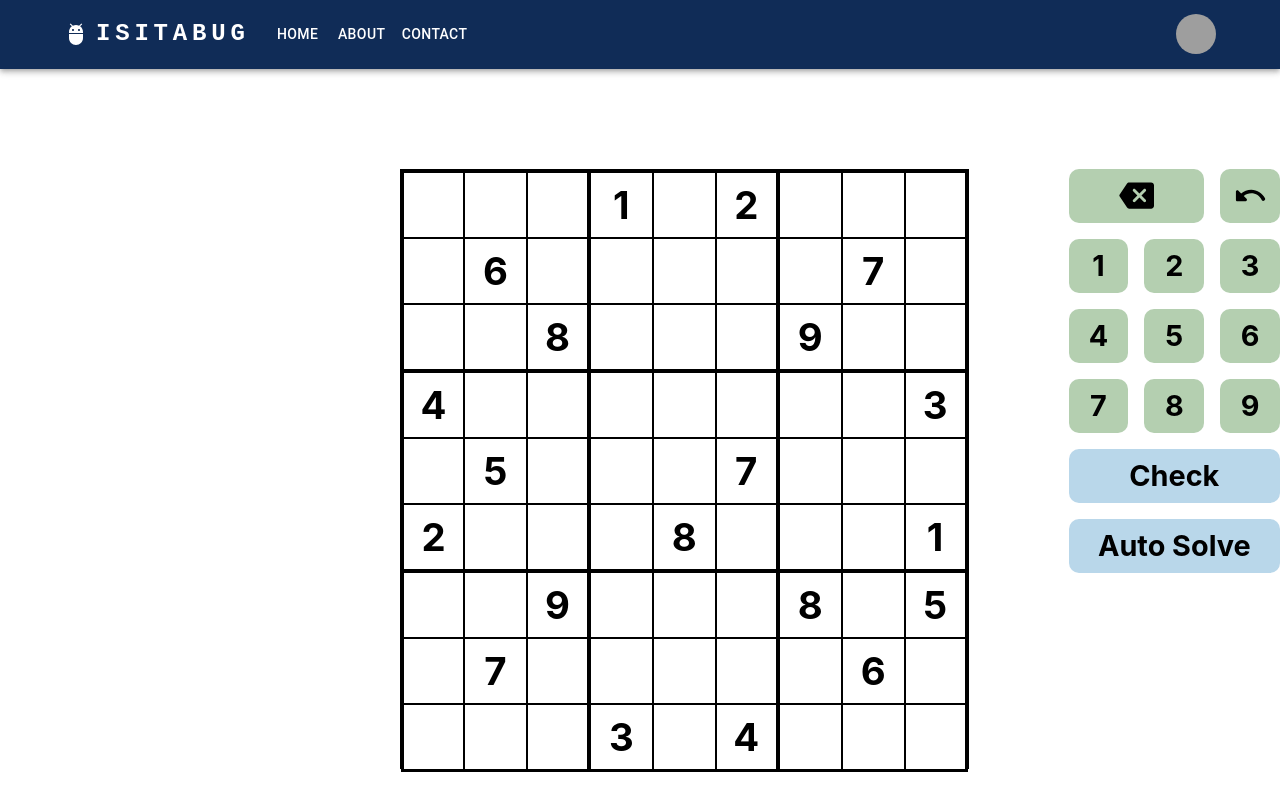
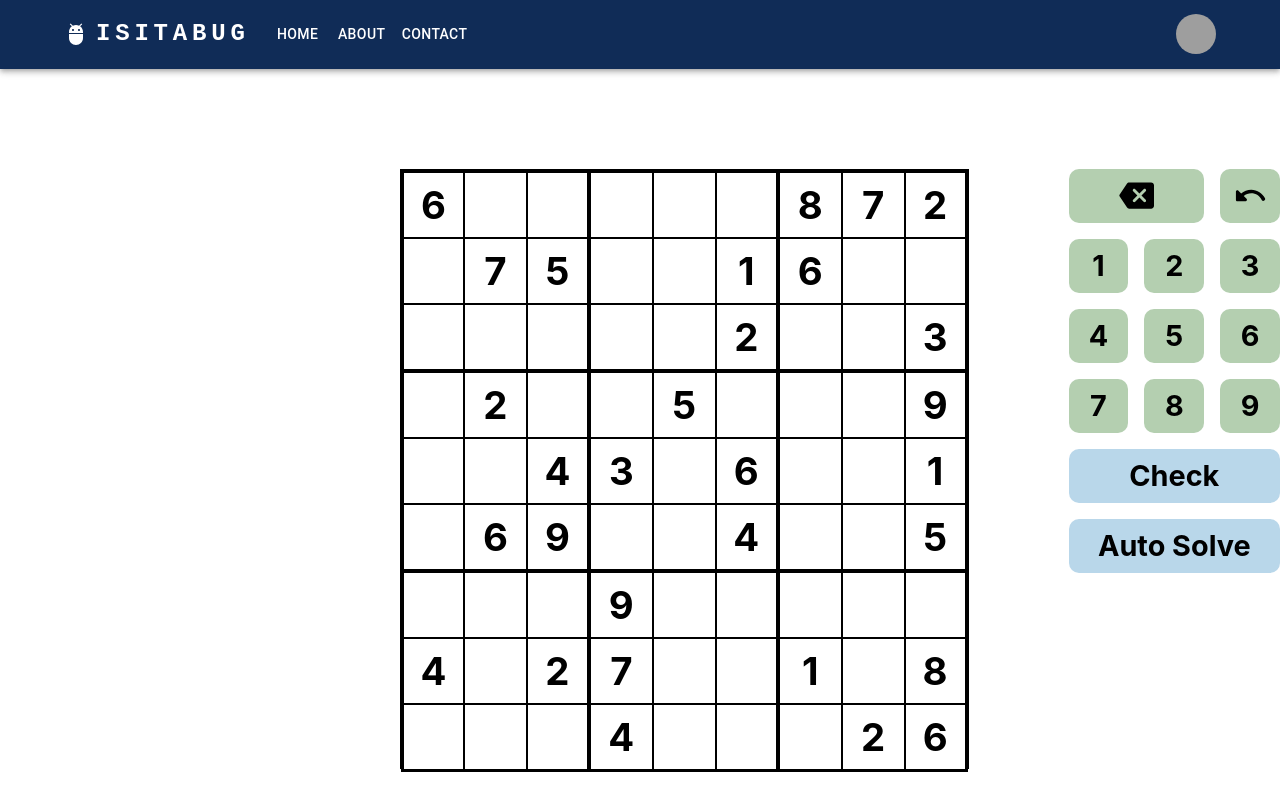
Before and after one commit to ngoclinh3102/malib-ui, a React (Create React App) app: page / in a window 1280 px wide. Built offline with nearby package versions, Linux system fonts and the light colour scheme; grey boxes are pictures that could not be loaded.

Commit message:
test ci/cd 2

```diff
--- a/src/pages/Sodoku/index.jsx
+++ b/src/pages/Sodoku/index.jsx
@@ -8,7 +8,7 @@ import BackspaceRoundedIcon from '@mui/icons-material/BackspaceRounded'
 import { boards } from '../../stores/sodokupuzzle'
 import { checkValidSodoku, solveSodoku } from '../../utils/sodoku'
 
-const INIT_BOARD = boards[2]
+const INIT_BOARD = boards[1]
 
 const NUMBER_PAD = [1, 2, 3, 4, 5, 6, 7, 8, 9]
 
```
